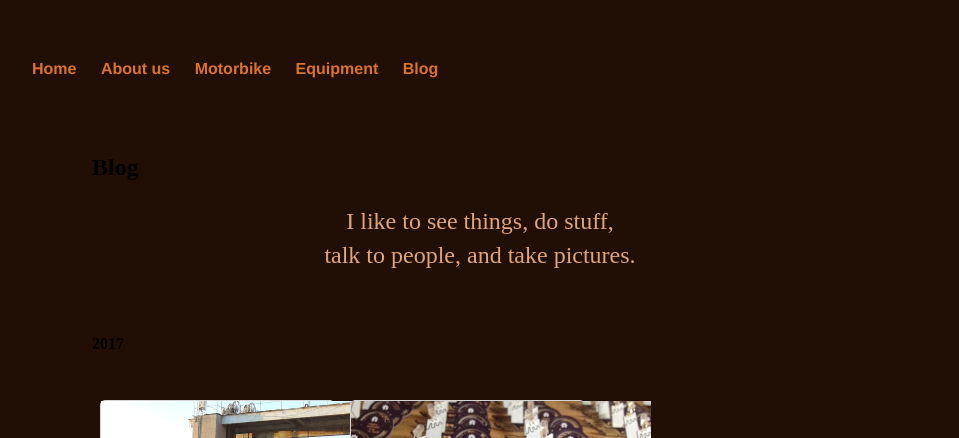
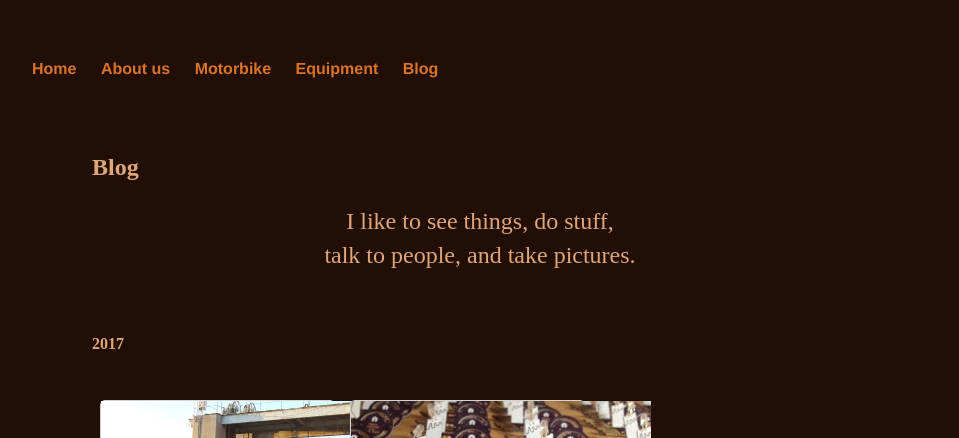
Before and after one commit to PepGonella/pelmonenmoto.github.io, a Jekyll site: the page built from etapes.md, in a window 1280 px wide. Shown: the top 438 px of the page, without its empty margins (160-1119 px from the left). Built offline with Jekyll 4.4.1, drawn with Linux system fonts in a browser that asks for light colours.

Commit message:
add h2 and h4 definition

```diff
--- a/css/main.css
+++ b/css/main.css
@@ -103,3 +103,11 @@ ul.posts li {
   left: -18px;
   top: 15px;
 }
+
+h2 {
+  color: rgb(224 165 121);
+}
+
+h4 {
+  color: rgb(224 165 121);
+}
```
